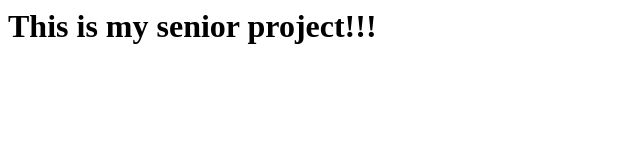
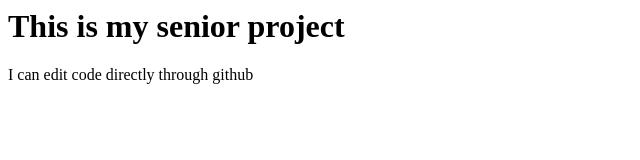
Before and after one commit to techsupportmo/my-project, a plain HTML site: page index.html in a window 1280 px wide. Shown: the whole page, without its empty margins (0-640 px from the left). Drawn offline with Linux system fonts and the light colour scheme.

Commit message:
added a sentence

```diff
--- a/index.html
+++ b/index.html
@@ -1 +1,2 @@
-<h1>This is my senior project!!!</h1>
+<h1>This is my senior project</h1>
+<p> I can edit code directly through github</p>
```
